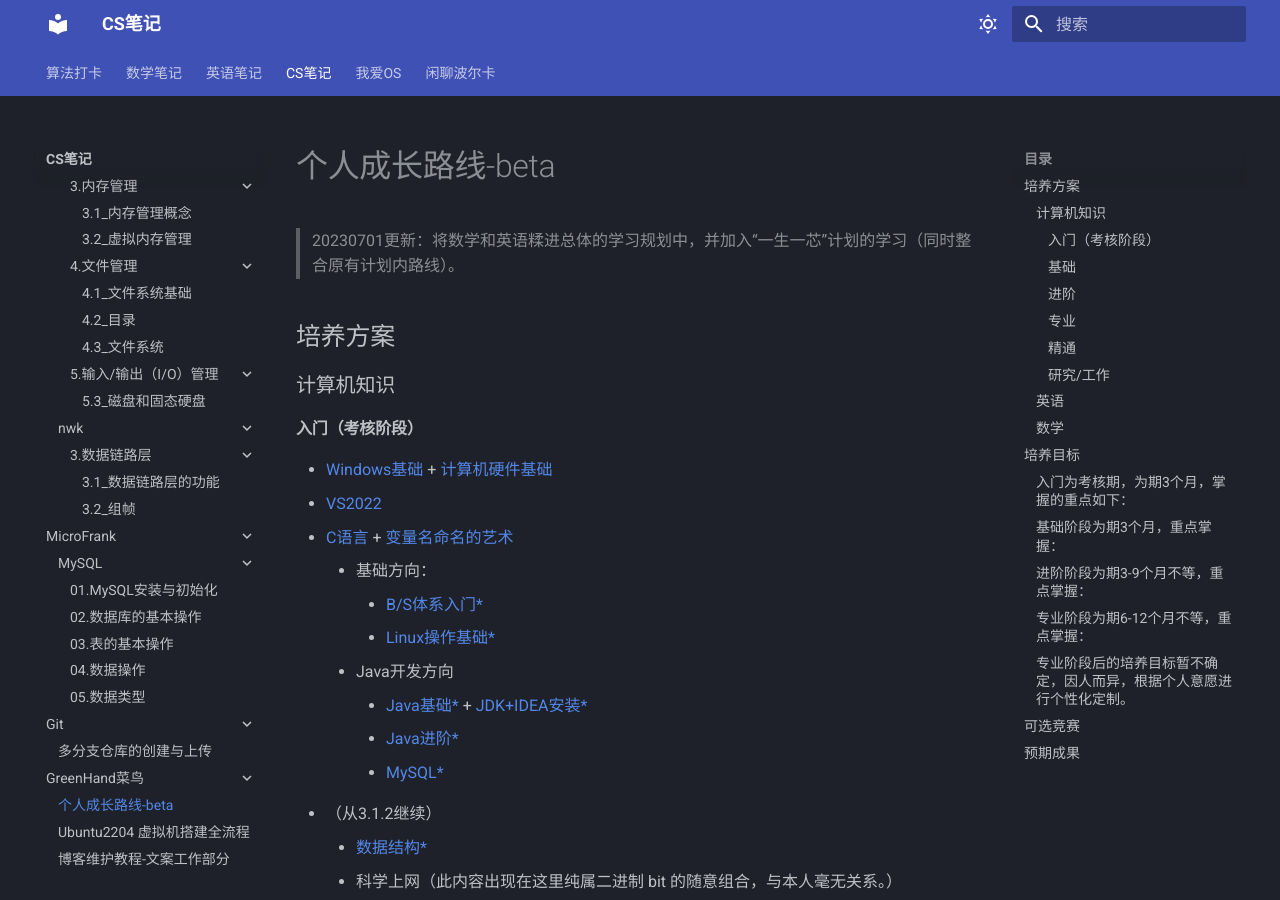
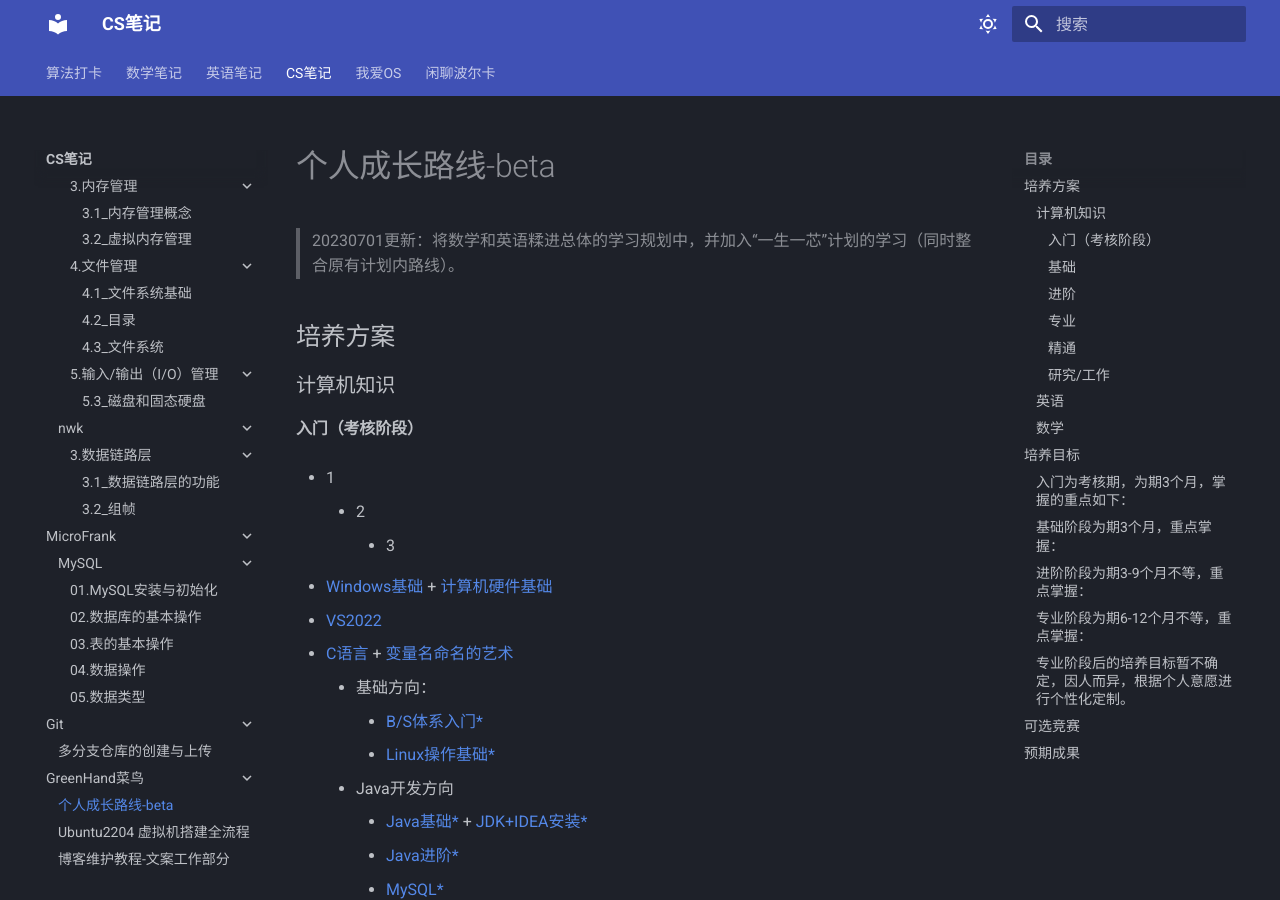
Before and after one commit to Haohahahaha/cs, an MkDocs documentation site: the page built from docs/greenhand/fertile/fertile.md, in a window 1280 px wide and 900 px high. Built offline with MkDocs 1.6.1 and Material for MkDocs 9.7.7, drawn with Linux system fonts in a browser that asks for light colours.

Commit message:
2023-07-01_13:06:58 update

```diff
--- a/docs/greenhand/fertile/fertile.md
+++ b/docs/greenhand/fertile/fertile.md
@@ -7,6 +7,10 @@
 ### 计算机知识
 
 #### 入门（考核阶段）
+
+- 1
+    - 2
+        - 3
 
 - [Windows基础](https://www.bilibili.com/video/BV1vR4y1Q7iF) + [计算机硬件基础](https://www.bilibili.com/video/BV1TL4y1N7ZM)
 - [VS2022](https://www.bilibili.com/video/BV1Xt411g7jT)
```
